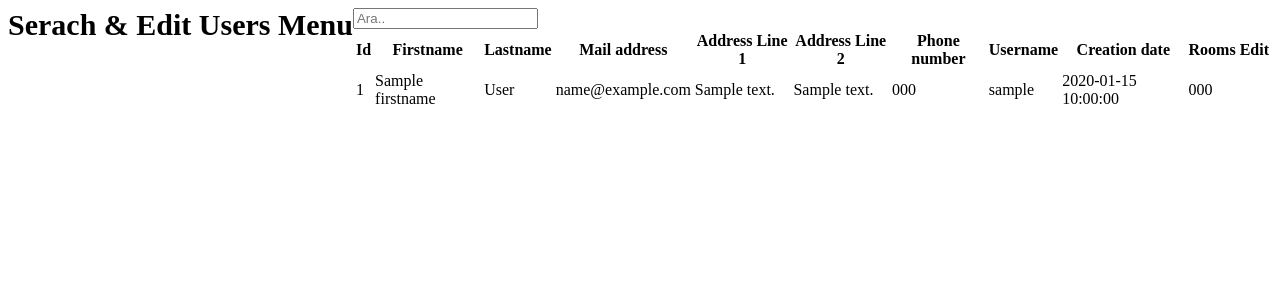
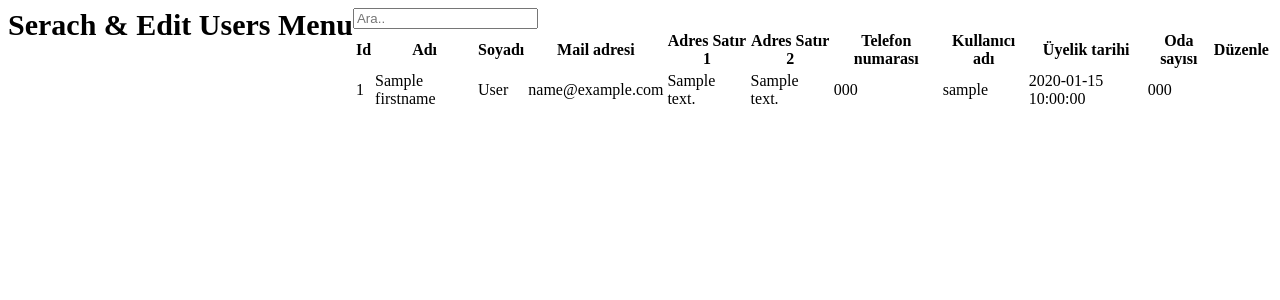
Before and after one commit to omerfarukkykc/Home-Control-Panel, a PHP site: template app/modules/admin/view/usersView.php in a window 1280 px wide. Shown: the top 300 px of the page. Run offline with PHP 8.4, Linux system fonts and the light colour scheme; the template is opened without the code that fills it: most values are stand-ins (such as "Sample title", 1, 10 or a date in 2020).

Commit message:
Türkçe çevirilier

```diff
--- a/app/modules/admin/view/usersView.php
+++ b/app/modules/admin/view/usersView.php
@@ -9,16 +9,16 @@
             <thead>
                 <tr>
                     <th>Id</th>
-                    <th>Firstname</th>
-                    <th>Lastname</th>
-                    <th>Mail address</th>
-                    <th>Address Line 1</th>
-                    <th>Address Line 2</th>
-                    <th>Phone number</th>
-                    <th>Username</th>
-                    <th>Creation date</th>
-                    <th>Rooms</th>
-                    <th>Edit</th>
+                    <th>Adı</th>
+                    <th>Soyadı</th>
+                    <th>Mail adresi</th>
+                    <th>Adres Satır 1</th>
+                    <th>Adres Satır 2</th>
+                    <th>Telefon numarası</th>
+                    <th>Kullanıcı adı</th>
+                    <th>Üyelik tarihi</th>
+                    <th>Oda sayısı</th>
+                    <th>Düzenle</th>
                 </tr>
             </thead>
             <tbody id="usersTableBody">
```
